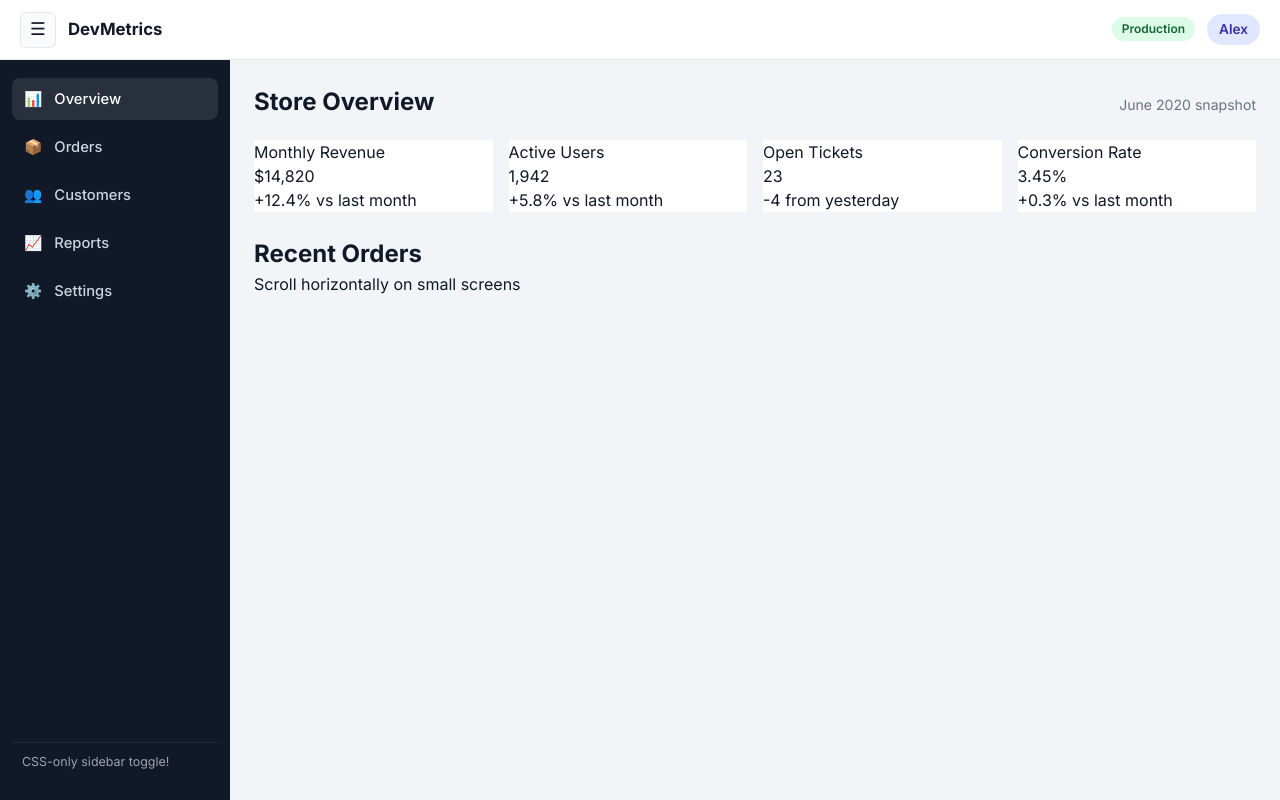
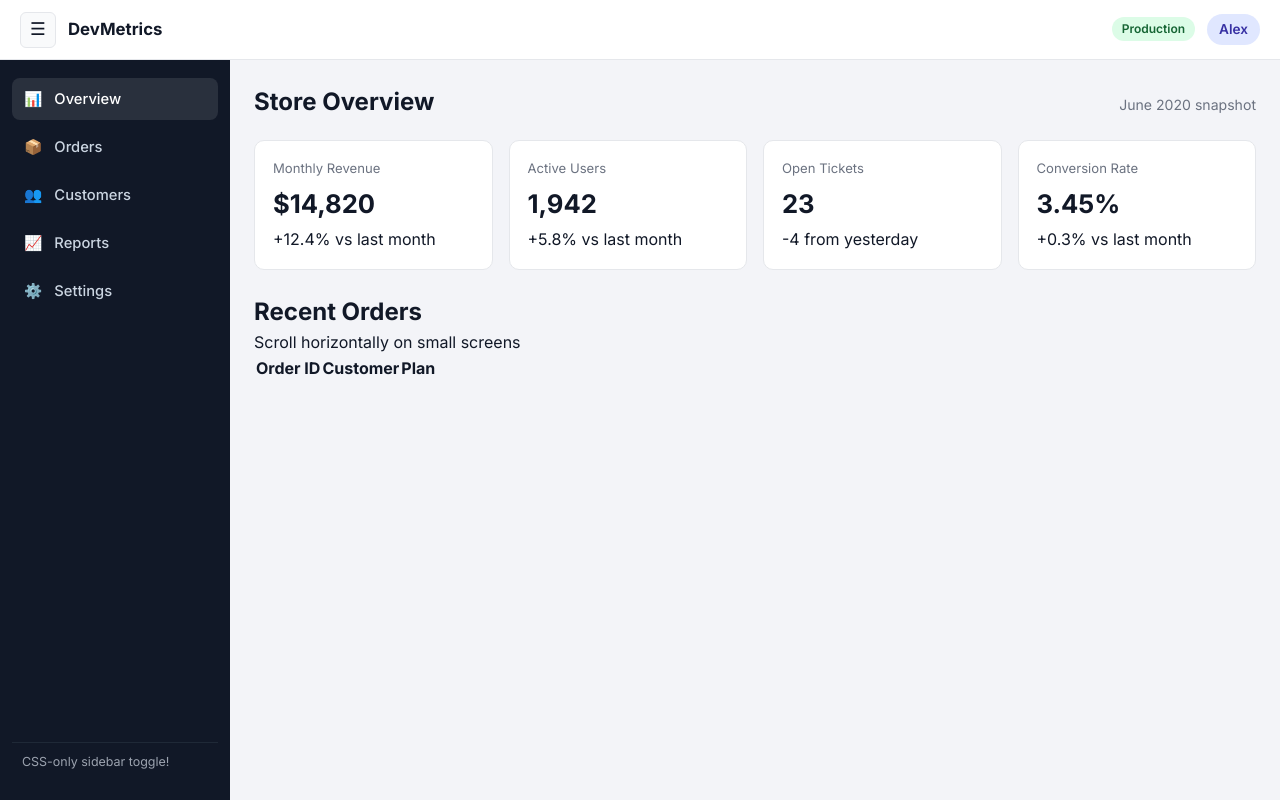
Before and after one commit to tensorGT/simple-admin-panel-css, a plain HTML site: page index.html in a window 1280 px wide. Drawn offline with Linux system fonts and the light colour scheme.

Commit message:
wrapped table in overflow-x auto container

```diff
--- a/index.html
+++ b/index.html
@@ -86,3 +86,9 @@
         </div>
 
         <div class="table-scroll">
+          <table>
+            <thead>
+              <tr>
+                <th>Order ID</th>
+                <th>Customer</th>
+                <th>Plan</th>
--- a/style.css
+++ b/style.css
@@ -197,3 +197,19 @@ body {
 
 .metric-card {
   background-color: var(--bg-surface);
+  border: 1px solid var(--border-color);
+  border-radius: 10px;
+  padding: 18px;
+}
+
+.metric-label {
+  font-size: 0.82rem;
+  color: var(--text-muted);
+  margin-bottom: 6px;
+}
+
+.metric-value {
+  font-size: 1.6rem;
+  font-weight: 700;
+  margin-bottom: 4px;
+}
```
